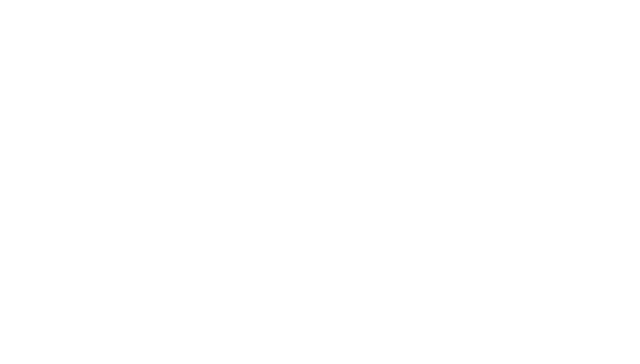
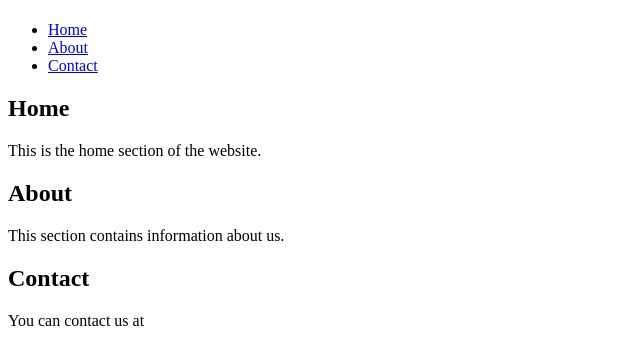
Before and after one commit to OlehMelnykGIT/goit-markup-hw-01, a plain HTML site: page index.html in a window 1280 px wide. Shown: the whole page, without its empty margins (0-640 px from the left). Drawn offline with Linux system fonts and the light colour scheme.

Commit message:
new index+images

```diff
--- a/index.html
+++ b/index.html
@@ -1 +1,36 @@
 <!DOCTYPE html>
+<html lang="en">
+<head>
+    <meta charset="UTF-8">
+    <meta name="viewport" content="width=device-width, initial-scale=1.0">
+    <title>Document</title>
+</head>
+<body>
+    <header>
+        <h1></h1>
+        <nav>
+            <ul>
+                <li><a href="#home">Home</a></li>
+                <li><a href="#about">About</a></li>
+                <li><a href="#contact">Contact</a></li>
+            </ul>
+        </nav>
+    </header>
+<main>
+    <section id="home">
+        <h2>Home</h2>
+        <p>This is the home section of the website.</p>
+    </section>
+    <section id="about">
+        <h2>About</h2>
+        <p>This section contains information about us.</p>
+    </section>
+    <section id="contact">
+        <h2>Contact</h2>
+        <p>You can contact us at
+</main>
+<footer>
+
+</footer>
+</body>
+</html>
```
Also changed, not shown: 1 other file.
